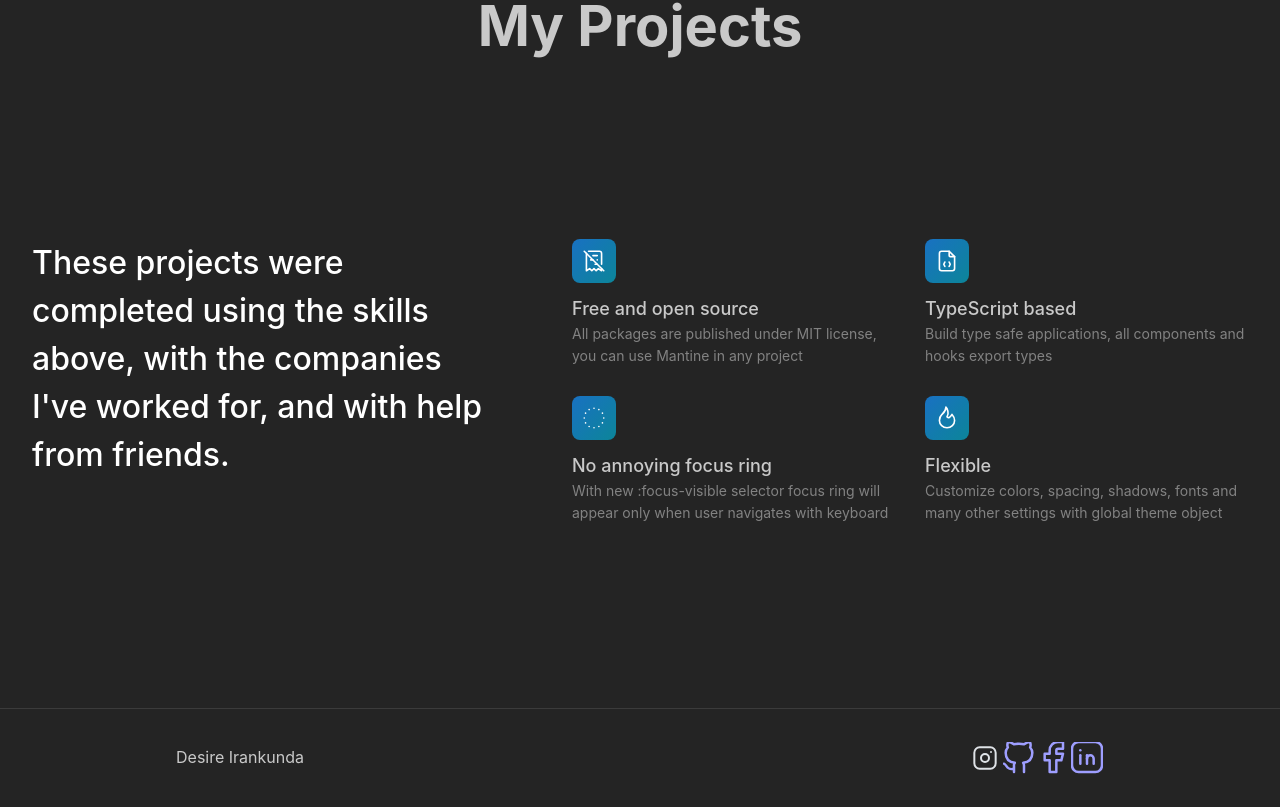
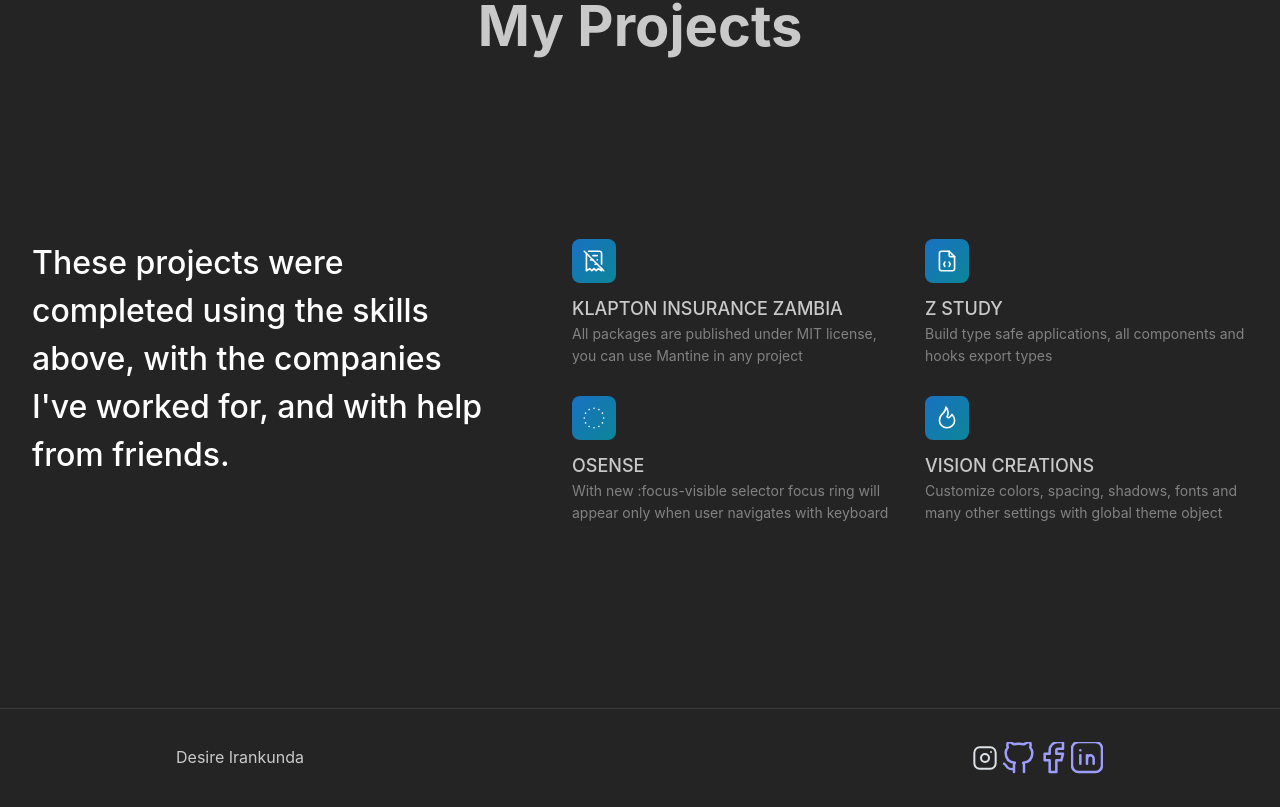
Before and after one commit to Deewiliams/My-portfolio, a React (Vite) app: page / in a window 1280 px wide. Shown: the part 2487-3294 px from the top of the page. Built offline with nearby package versions, Linux system fonts and the light colour scheme.

Commit message:
cleaned the code

```diff
--- a/src/pages/Project/Project.tsx
+++ b/src/pages/Project/Project.tsx
@@ -4,38 +4,32 @@ import {
   IconFlame,
   IconReceiptOff,
 } from "@tabler/icons-react";
-import {
-  Grid,
-  SimpleGrid,
-  Text,
-  ThemeIcon,
-  Title,
-} from "@mantine/core";
+import { Grid, SimpleGrid, Text, ThemeIcon, Title } from "@mantine/core";
 import classes from "./Project.module.css";
 import { TitleHead } from "../../component/Title";
 
 const features = [
   {
     icon: IconReceiptOff,
-    title: "Free and open source",
+    title: "KLAPTON INSURANCE ZAMBIA",
     description:
       "All packages are published under MIT license, you can use Mantine in any project",
   },
   {
     icon: IconFileCode,
-    title: "TypeScript based",
+    title: "Z STUDY ",
     description:
       "Build type safe applications, all components and hooks export types",
   },
   {
     icon: IconCircleDotted,
-    title: "No annoying focus ring",
+    title: "OSENSE",
     description:
       "With new :focus-visible selector focus ring will appear only when user navigates with keyboard",
   },
   {
     icon: IconFlame,
-    title: "Flexible",
+    title: "VISION CREATIONS",
     description:
       "Customize colors, spacing, shadows, fonts and many other settings with global theme object",
   },
@@ -71,7 +65,6 @@ export function Project() {
               These projects were completed using the skills above, with the
               companies I've worked for, and with help from friends.
             </Title>
-
           </Grid.Col>
           <Grid.Col span={{ base: 12, md: 7 }}>
             <SimpleGrid cols={{ base: 1, md: 2 }} spacing={30}>
```
